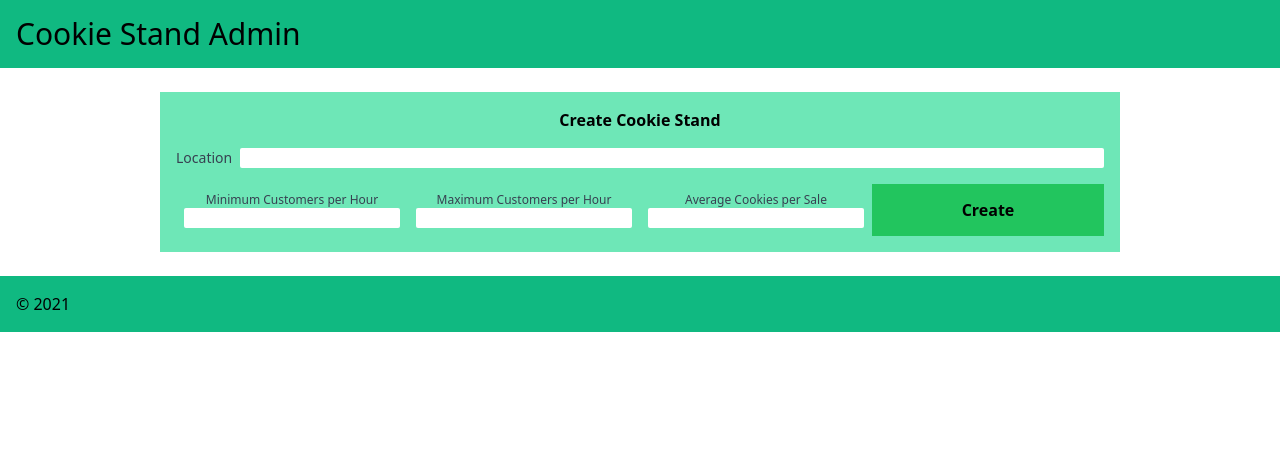
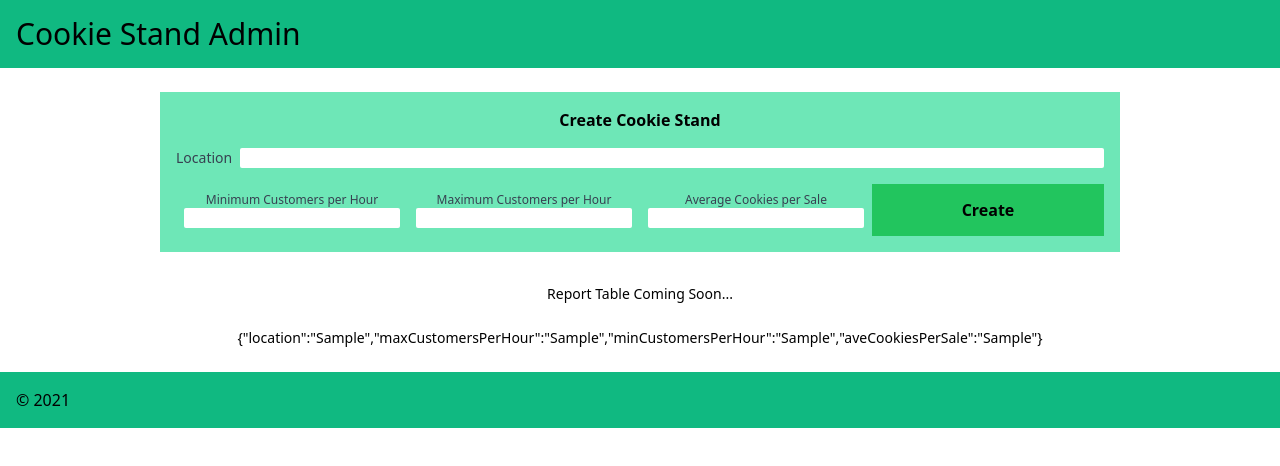
Before and after one commit to wpiao/cookie-stand-admin, a Next.js app: page / in a window 1280 px wide. Both pictures are taken after typing "Sample", "Sample", "Sample", "Sample" into the empty fields and a click on the button "Create". Shown: the top 466 px of the page. Built offline with nearby package versions, Linux system fonts and the light colour scheme.

Commit message:
Complete implementing showing JSON string

```diff
--- /dev/null
+++ b/components/ReportTable.js
@@ -0,0 +1,8 @@
+export default function ReportTable(props) {
+  return (
+    <div className="my-2 mx-auto flex-col text-center text-sm">
+      <div className="p-2">Report Table Coming Soon...</div>
+      <div className="p-4">{`{"location":"${props.location}","minCustomers":${props.minCustomersPerHour},"maxCustomers":${props.maxCustomersPerHour},"aveCookies":${props.aveCookiesPerSale}}`}</div>
+    </div>
+  )
+}
--- a/pages/index.tsx
+++ b/pages/index.tsx
@@ -2,9 +2,12 @@ import type { NextPage } from 'next'
 import Head from 'next/head'
 import Header from '../components/Header'
 import Footer from '../components/Footer'
+import ReportTable from '../components/ReportTable'
 import useInput from '../hooks/useInput'
+import { useState } from 'react'
 
 const Home: NextPage = () => {
+  const [cookieStands, setCookieStands] = useState([])
   const [location, bindLocation, resetLocation] = useInput('')
   const [
     maxCustomersPerHour,
@@ -21,6 +24,13 @@ const Home: NextPage = () => {
 
   function createHandler(e: any) {
     e.preventDefault()
+    const cookieStand = {
+      location,
+      maxCustomersPerHour,
+      minCustomersPerHour,
+      aveCookiesPerSale,
+    }
+    setCookieStands([...cookieStands, cookieStand])
     resetLocation()
     resetMaxCustomersPerHour()
     resetMinCustomersPerHour()
@@ -102,6 +112,14 @@ const Home: NextPage = () => {
             </button>
           </div>
         </form>
+        <div className="my-2 mx-auto flex-col text-center text-sm">
+          <div className="p-2">Report Table Coming Soon...</div>
+          <div className="p-4">
+            {cookieStands.map((cookieStand, key) => (
+              <p key={key}>{JSON.stringify(cookieStand)}</p>
+            ))}
+          </div>
+        </div>
       </main>
       <Footer />
     </div>
```
Also changed, not shown: 1 other file (tests, documents, lock files or other folders).
